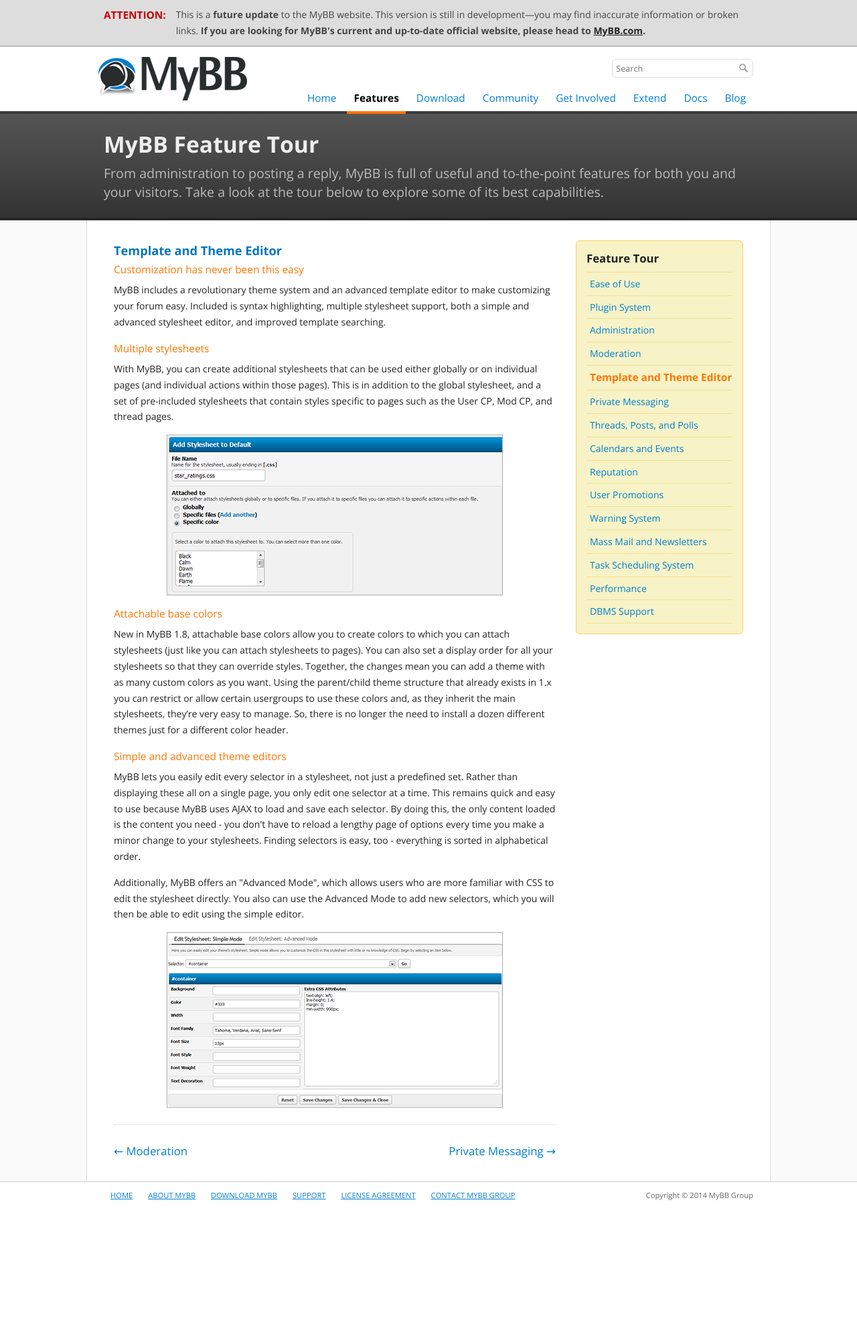
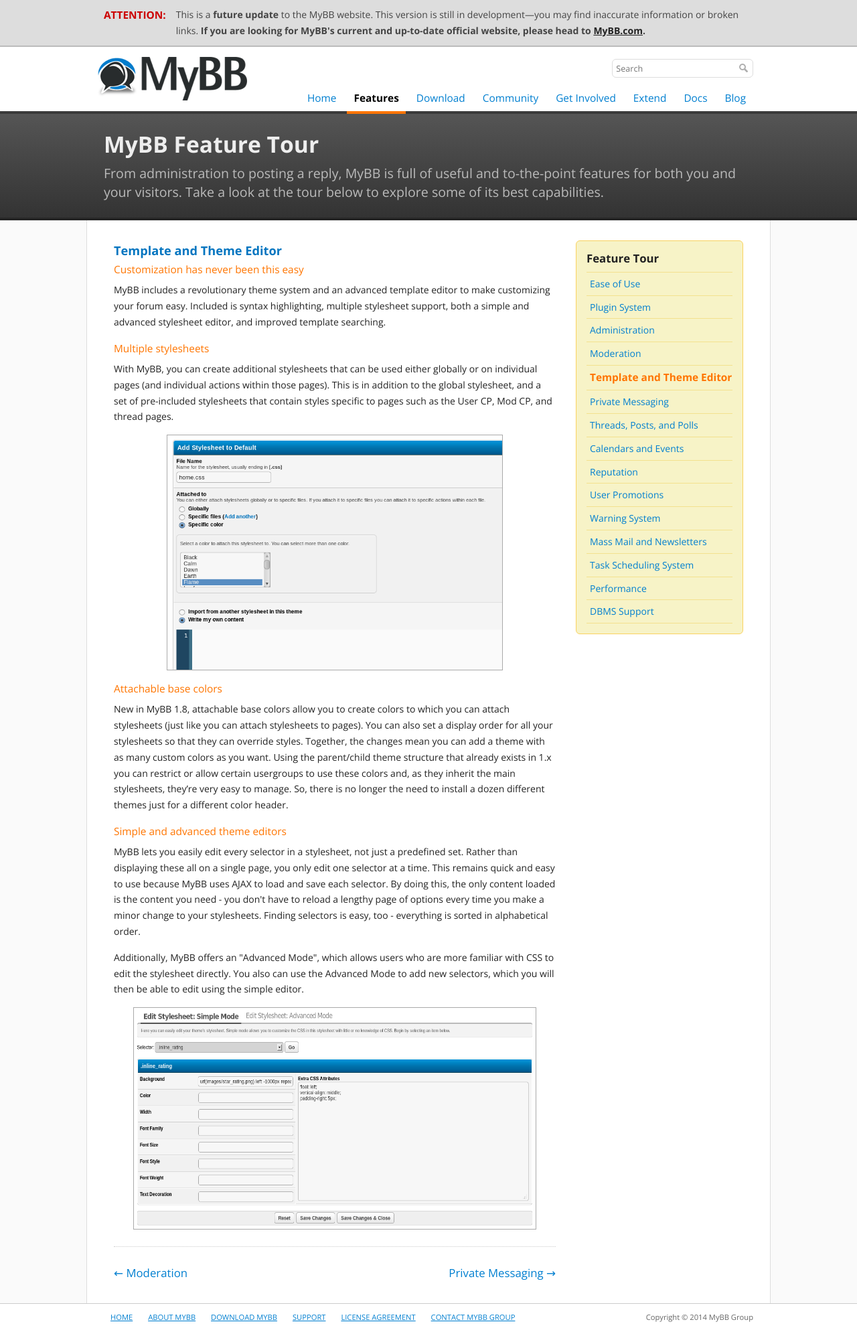
Before and after one commit to mybb/mybb.com, a Jekyll site: the page built from features/05-template-and-theme-editor.html, in a window 1280 px wide. Shown: the whole page at 67% size. Built offline with Jekyll 4.4.1, drawn with Linux system fonts in a browser that asks for light colours; nearby versions of some CDN libraries; Markdown is read by kramdown in place of the engine named in the settings; before the commit the page ends 1804 px from its top, so only the background shows below that.

Commit message:
WIP #10 Template and Theme Editor

```diff
--- a/features/05-template-and-theme-editor.html
+++ b/features/05-template-and-theme-editor.html
@@ -14,7 +14,7 @@
 <p>
 	With MyBB, you can create additional stylesheets that can be used either globally or on individual pages (and individual actions within those pages). This is in addition to the global stylesheet, and a set of pre-included stylesheets that contain styles specific to pages such as the User CP, Mod CP, and thread pages.</p>
 
-<p class="tourScreenshot"><img alt="Edit stylesheet properties" src="{{ site.baseurl }}/assets/images/tour/template-themes/stylesheets.png" /></p>
+<p class="tourScreenshot"><a href="{{ site.baseurl }}/assets/images/tour/template-themes/stylesheets.png" class="fancybox" title="Customizing your forum has been made easy, even for those with no previous design experience."><img alt="Edit stylesheet properties" src="{{ site.baseurl }}/assets/images/tour/template-themes/stylesheets.png" width="500" height="350" /></a></p>
 
 <h2>Attachable base colors</h2>
 <p>
@@ -26,4 +26,4 @@
 <p>
 	Additionally, MyBB offers an "Advanced Mode", which allows users who are more familiar with CSS to edit the stylesheet directly. You also can use the Advanced Mode to add new selectors, which you will then be able to edit using the simple editor.</p>
 
-<p class="tourScreenshot"><img alt="Stylesheet editor" src="{{ site.baseurl }}/assets/images/tour/template-themes/theme-editor.png" /></p>
+<p class="tourScreenshot"><a href="{{ site.baseurl }}/assets/images/tour/template-themes/theme-editor.png" class="fancybox" title="The simple theme editor makes both designing themes and learning CSS an enjoyable experience."><img alt="Stylesheet editor" src="{{ site.baseurl }}/assets/images/tour/template-themes/theme-editor.png" width="600" height="330" /></a></p>
```
Also changed, not shown: assets/images/tour/template-themes/stylesheets.png, assets/images/tour/template-themes/theme-editor.png.
